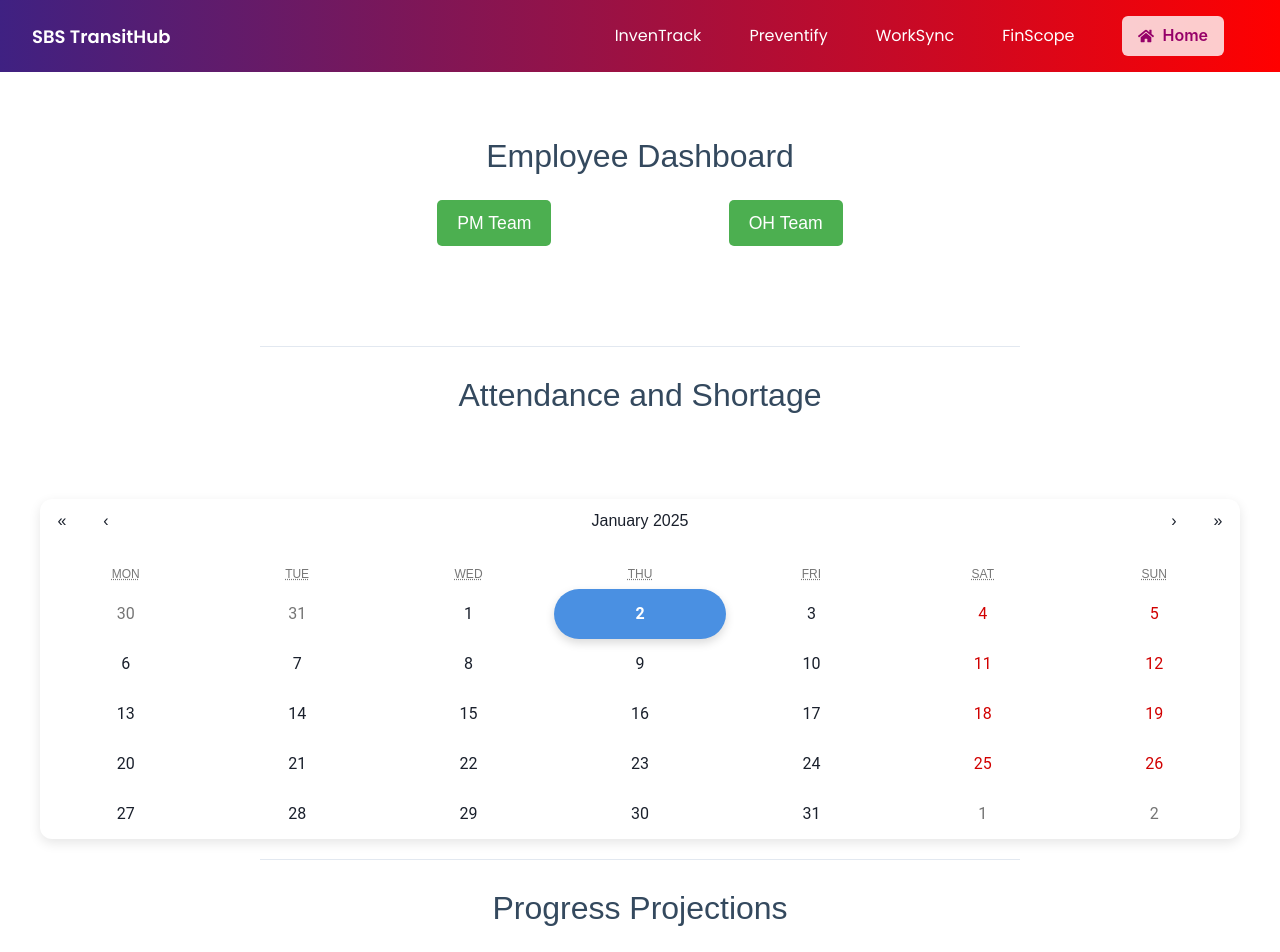
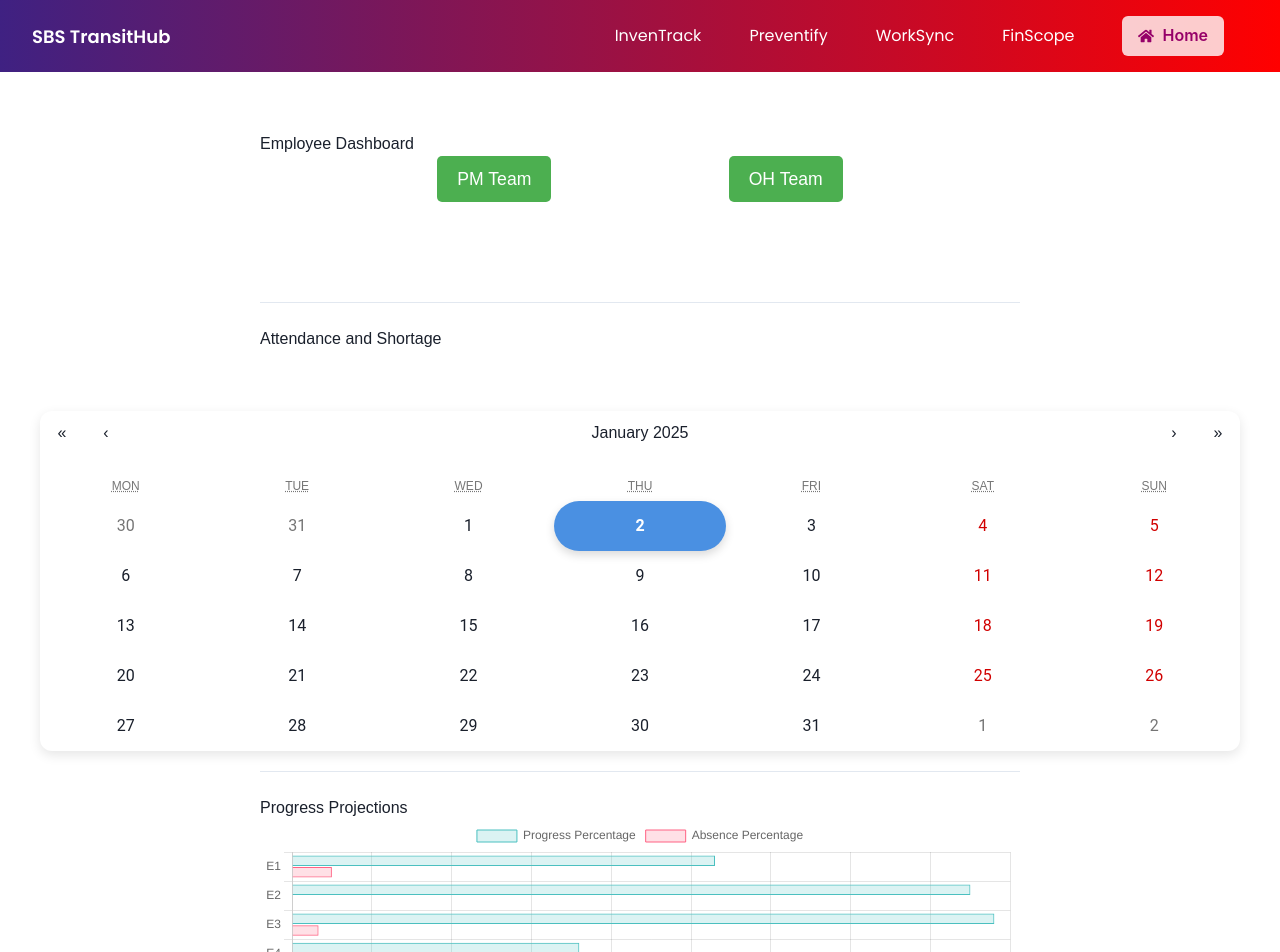
Before and after one commit to roshnidaksha/SBS-Project, a React (Create React App) app: page /manpower in a window 1280 px wide. Shown: the top 952 px of the page. Built offline with nearby package versions, Linux system fonts and the light colour scheme.

Commit message:
Update Manpower.js

```diff
--- a/src/Features/Manpower.js
+++ b/src/Features/Manpower.js
@@ -160,7 +160,7 @@ const Manpower = () => {
       <NavBar />
       <div className="manpower-container">
         <div className="employee-dashboard">
-          <h2>Employee Dashboard</h2>
+          <h3>Employee Dashboard</h3>
 
           <div className="employee-categories">
             <button onClick={() => handleCategorySelect("PM Team")}>PM Team</button>
@@ -205,14 +205,15 @@ const Manpower = () => {
         <div className="employee-dashboard">
           <hr />
           <br />
-          <h2>Attendance and Shortage</h2>
+          <h3>Attendance and Shortage</h3>
         </div>
 
         <Calendar onChange={handleDateChange} value={new Date()} />
+
         {selectedDate && manpowerInfo && (
           <div className="manpower-details">
             <div className="employee-dashboard">
-            <h2>Manpower Details for {selectedDate}</h2>
+              <h4>Manpower Details for {selectedDate}</h4>
             </div>
             <table>
               <tbody>
@@ -235,12 +236,12 @@ const Manpower = () => {
 
         {selectedDate && !manpowerInfo && (
           <div className="employee-dashboard">
-            <h2>No data available for {selectedDate}</h2>
+            <h4>No data available for {selectedDate}</h4>
           </div>
         )}
         {selectedDate && (
           <div className="shortages-section">
-            <h3>Manpower Record for {selectedDate}</h3>
+            <h4>Manpower Record for {selectedDate}</h4>
             <table>
               <thead>
                 <tr>
@@ -284,7 +285,7 @@ const Manpower = () => {
 
         {selectedDate && shortages.length > 0 && (
           <div className="shortages-section">
-            <h3>Shortages for {selectedDate}</h3>
+            <h4>Shortages for {selectedDate}</h4>
             <ul>
               {shortages.map((shortage) => (
                 <li key={shortage.track}>
@@ -298,7 +299,7 @@ const Manpower = () => {
         <div className="employee-dashboard">
           <hr />
           <br />
-          <h2>Progress Projections</h2>
+          <h3>Progress Projections</h3>
 
           <Bar data={progressProjectionData} options={{ indexAxis: 'y' }} />
         </div>
```
